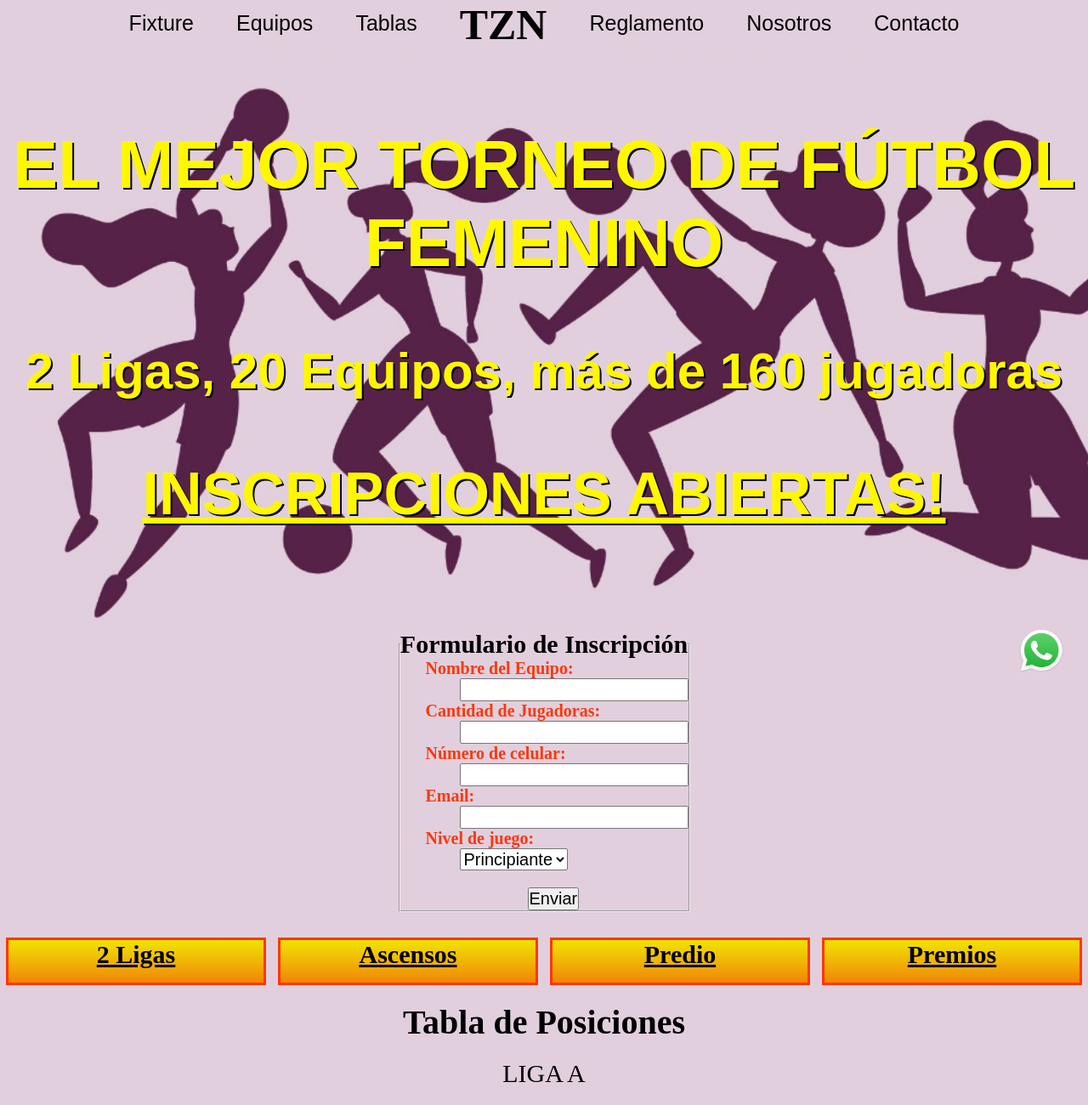
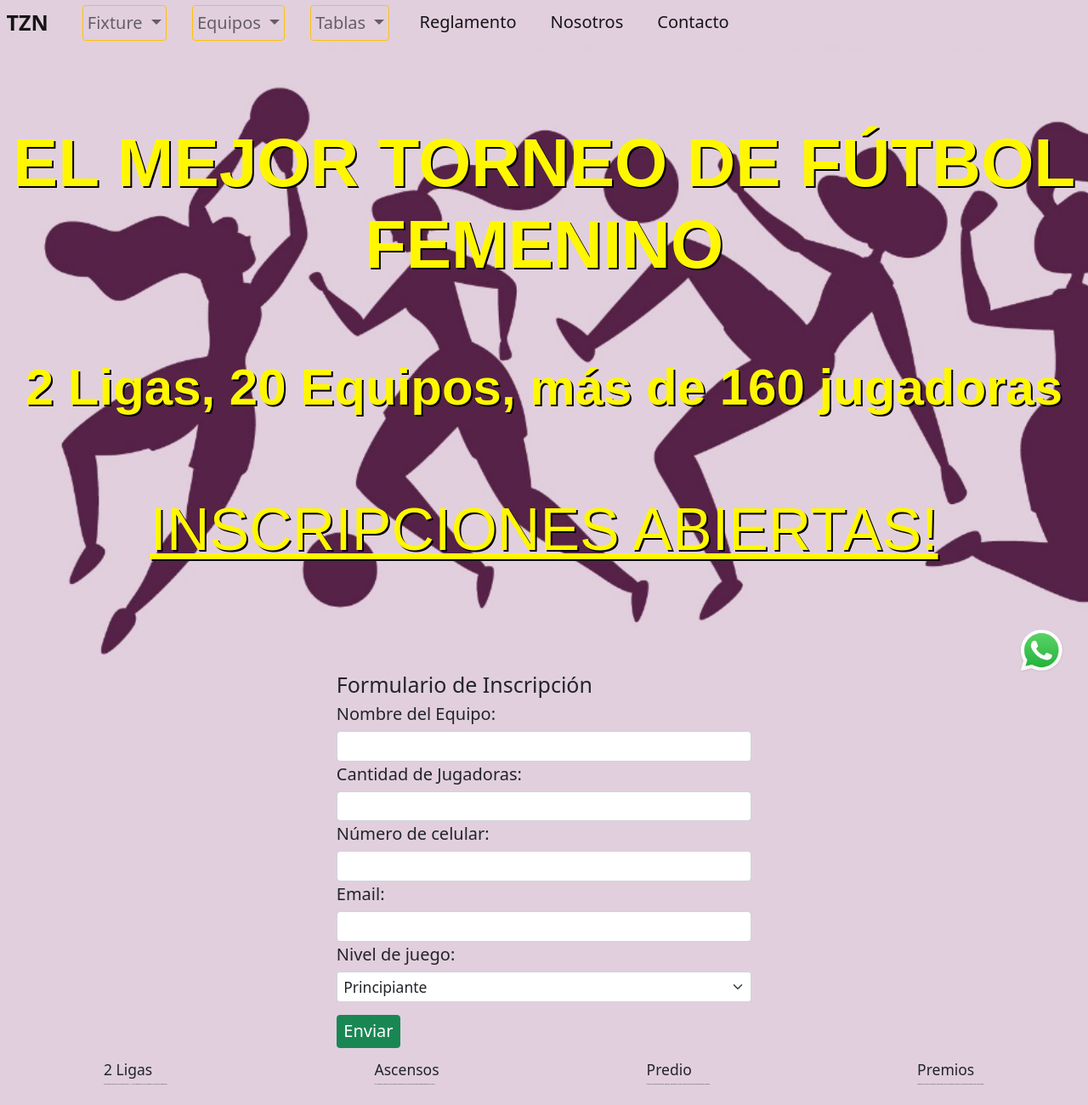
Before and after one commit to Julieta0312/proyecto-dw, a plain HTML site: page index.html in a window 1280 px wide. Shown: the top 1300 px of the page at 85% size. Drawn offline with nearby package versions, Linux system fonts and the light colour scheme.

Commit message:
Add files via upload

```diff
--- a/index.html
+++ b/index.html
@@ -5,81 +5,109 @@
 	<meta name="viewport" content="width=device-width, initial-scale=1.0">
 	<title>Torneo TZN</title>
 	<link rel="icon" type="text/css" href="./assets/img/favicon.png">
+	<link rel="preconnect" href="https://fonts.googleapis.com">
+	<link href="https://cdn.jsdelivr.net/npm/bootstrap@5.2.3/dist/css/bootstrap.min.css" rel="stylesheet" integrity="sha384-rbsA2VBKQhggwzxH7pPCaAqO46MgnOM80zW1RWuH61DGLwZJEdK2Kadq2F9CUG65" crossorigin="anonymous">
     <link rel="stylesheet" type="text/css" href="./css/styles.css">
-	<link rel="preconnect" href="https://fonts.googleapis.com">
 </head>
 <body>
-    <header class="header">
-    	<div class="menu__container">
-    	<nav>
-	  	<ul class="menu">
-	  		<li class="menu__li"><a class="menu__link" href="./secciones/fixture.html">Fixture</a>
-	  		    <ul class="submenu">
-	  			    <li class="submenu__li"><a class="menu__link" href="./secciones/fixture.html#ligaA">Liga A</a></li>
-	  			    <li class="submenu__li"><a class="menu__link" href="./secciones/fixture.html#ligaB">Liga B</a></li>
-	  			</ul></li>
-	  		<li class="menu__li"><a class="menu__link"  href="./secciones/equipos.html">Equipos</a>
-                <ul class="submenu">
-	  			    <li class="submenu__li"><a class="menu__link" href="./secciones/equipos.html#ligaA">Liga A</a></li>
-	  			    <li class="submenu__li"><a class="menu__link" href="./secciones/equipos.html#ligaB">Liga B</a></li>
-	  			</ul></li>
-	  		<li class="menu__li"><a class="menu__link"  href="./secciones/tablas.html">Tablas</a>
-	  			<ul class="submenu">
-	  				<li class="submenu__li"><a class="menu__link" href="./secciones/tablas.html#posiciones">Posiciones</a></li>
-	  			    <li class="submenu__li"><a class="menu__link" href="./secciones/tablas.html#goleadoras">Goleadoras</a></li>
-	  			    <li class="submenu__li"><a class="menu__link" href="./secciones/tablas.html#tarjetas">Tarjetas</a></li>
-	  			</ul></li>
-	  	<a class="name" href="index.html">TZN</a>
-	  		<li class="menu__li"><a class="menu__link" href="./secciones/reglamento.html">Reglamento</a></li>
-	  		<li class="menu__li"><a class="menu__link" href="./secciones/nosotros.html">Nosotros</a></li>
-	  		<li class="menu__li"><a class="menu__link" href="./secciones/contacto.html">Contacto</a></li>
+ <header>
+<nav class="navbar navbar-expand-lg">
+  <div class="container-fluid">
+    <a class="fs-1 fw-bold navbar-brand" href="index.html">TZN</a>
+    <button class="navbar-toggler" type="button" data-bs-toggle="collapse" data-bs-target="#navbarSupportedContent" aria-controls="navbarSupportedContent" aria-expanded="false" aria-label="Toggle navigation">
+      <span class="navbar-toggler-icon"></span>
+    </button>
+    <div class="collapse navbar-collapse" id="navbarSupportedContent">
+      <ul class="navbar-nav me-auto mb-2 mb-lg-0">
+        </li>
+        <li class="nav-item dropdown">
+          <a class="fs-2 ms-5 nav-link dropdown-toggle btn btn-outline-warning" href="./secciones/fixture.html" role="button" data-bs-toggle="dropdown" aria-expanded="false">
+            Fixture
+          </a>
+          <ul class="dropdown-menu bg-warning">
+            <li><a class="fs-2 dropdown-item" href="./secciones/fixture.html#ligaA">Liga A</a></li>
+            <li><a class="fs-2 dropdown-item" href="./secciones/fixture.html#ligaB">Liga B</a></li>
             </ul>
+        </li>
+
+        <li class="nav-item dropdown">
+          <a class="fs-2 ms-5 nav-link dropdown-toggle btn btn-outline-warning" href="./secciones/equipos.html" role="button" data-bs-toggle="dropdown" aria-expanded="false">
+            Equipos
+          </a>
+          <ul class="dropdown-menu bg-warning">
+            <li><a class="fs-2 dropdown-item" href="./secciones/equipos.html#ligaA">Liga A</a></li>
+            <li><a class="fs-2 dropdown-item" href="./secciones/equipos.html#ligaB">Liga B</a></li>
+            </ul>
+        </li>
+        <li class="nav-item dropdown">
+          <a class="fs-2 ms-5 nav-link dropdown-toggle btn btn-outline-warning" href="./secciones/tablas.html" role="button" data-bs-toggle="dropdown" aria-expanded="false">
+            Tablas
+          </a>
+          <ul class="dropdown-menu bg-warning">
+            <li><a class="fs-2 dropdown-item" href="./secciones/tablas.html#posiciones">Posiciones</a></li>
+            <li><a class="fs-2 dropdown-item" href="./secciones/tablas.html#goleadoras">Goleadoras</a></li>
+            <li><a class="fs-2 dropdown-item" href="./secciones/tablas.html#tarjetas">Tarjetas</a></li>
+            </ul>
+        </li>
+<li class="nav-item">
+          <a class="fs-2 nav-link active ms-5" aria-current="page" href="./secciones/reglamento.html">Reglamento</a>
+        </li>
+        <li class="nav-item">
+          <a class="fs-2 nav-link active ms-5" aria-current="page" href="./secciones/nosotros.html">Nosotros</a>
+        </li>
+        <li class="nav-item">
+          <a class="fs-2 nav-link active ms-5" aria-current="page" href="./secciones/contacto.html">Contacto</a>
+        </li>
+      </ul>
+    </div>
+  </div>
 </nav>
-        </div>
 </header>
+
 	<section class="subtitle">
 	  	<h2 class="subtitle__h2"> EL MEJOR TORNEO DE FÚTBOL FEMENINO</h2>
 	  	<p class="subtitle__p">2 Ligas, 20 Equipos, más de 160 jugadoras</p>
 	  	<h3 class="subtitle__h3">INSCRIPCIONES ABIERTAS!</h3>
 	</section>
     <main>
-      	<aside class="form">
+      	<aside class="d-flex justify-content-center">
           <form>
               <fieldset >
-            		<legend class="form__title">Formulario de Inscripción</legend>
-            	<label class="form__label" for="nombreequipo">Nombre del Equipo:</label>
-		        <input class="form__input" type="text">
-		        <label class="form__label" for="cantidadjugadores">Cantidad de Jugadoras:</label>
-                <input class="form__input" type="number">
-		        <label class="form__label" for="numerocontacto">Número de celular:</label>
-                <input class="form__input" type="tel">
-		        <label class="form__label" for="email">Email:</label>
-                <input class="form__input" type="email">
-		        <label class="form__label" for="nivel">Nivel de juego:</label>
-		        <select class="form__input">
-		        <option value="principiante">Principiante</option>
-		        <option value="amateur">Amateur</option>
-		        <option value="profesional">Profesional</option>
+                <legend class="h1">Formulario de Inscripción</legend>
+              <label class="form-label fs-2" for="nombreequipo">Nombre del Equipo:</label>
+            <input class="form-control fs-3" type="text">
+            <label class="form-label fs-2" for="cantidadjugadores">Cantidad de Jugadoras:</label>
+                <input class="form-control fs-3" type="number">
+            <label class="form-label fs-2" for="numerocontacto">Número de celular:</label>
+                <input class="form-control fs-3" type="tel">
+            <label class="form-label fs-2" for="email">Email:</label>
+                <input class="form-control fs-3" type="email">
+            <label class="form-label fs-2" for="nivel">Nivel de juego:</label>
+            <select class="form-select fs-3">
+            <option class="fs-3" value="principiante">Principiante</option>
+            <option class="fs-3" value="amateur">Amateur</option>
+            <option class="fs-3" value="profesional">Profesional</option>
               </select>
-	            <input class="form__button" type="submit" value="Enviar">
+              <input class="btn btn-success fs-2 mt-4 mb-4" type="submit" value="Enviar">
             </form>
         </aside>
+
         <section class="info">
-    	    <article class="card">
-    		    <h3 class="card__title">2 Ligas</h3>
-    		     <p class="card__desc">Hay partidos todos los fin de semana! De 11 a 17 hs, juega la Liga A los sábados y la Liga B los domingos! </p>
+    	    <article class="tarjeta">
+    		    <h3 class="tarjeta__title">2 Ligas</h3>
+    		     <p class="tarjeta__desc">Hay partidos todos los fin de semana! De 11 a 17 hs, juega la Liga A los sábados y la Liga B los domingos! </p>
     	    </article>
-    	    <article class="card">
-    		    <h3 class="card__title">Ascensos</h3>
-    		    <p class="card__desc">Los primeros 2 equipos de la tabla de posiciones de la Liga B ascienden automáticamente a la Liga A. </p>
+    	    <article class="tarjeta">
+    		    <h3 class="tarjeta__title">Ascensos</h3>
+    		    <p class="tarjeta__desc">Los primeros 2 equipos de la tabla de posiciones de la Liga B ascienden automáticamente a la Liga A. </p>
     	    </article>
-    	    <article class="card">
-    		    <h3 class="card__title">Predio</h3>
-    		    <p class="card__desc">Canchas en excelente estado, médicos, hidratación, buffet y buena música para relajar después de jugar!</p>
+    	    <article class="tarjeta">
+    		    <h3 class="tarjeta__title">Predio</h3>
+    		    <p class="tarjeta__desc">Canchas en excelente estado, médicos, hidratación, buffet y buena música para relajar después de jugar!</p>
     	    </article>
-    	    <article class="card">
-    		    <h3 class="card__title">Premios</h3>
-    		    <p class="card__desc">Además de la copa al campeón, entregamos en cada partido vouchers a las mejores jugadoras de cada equipo.</p>
+    	    <article class="tarjeta">
+    		    <h3 class="tarjeta__title">Premios</h3>
+    		    <p class="tarjeta__desc">Además de la copa al campeón, entregamos en cada partido vouchers a las mejores jugadoras de cada equipo.</p>
     	    </article>
         </section>
         <section>
@@ -348,5 +376,6 @@
       	    <a href="https://instagram.com" target="blank"><img class="footer__ig" src="./assets/img/ig.png"></a>
       	    <a href="https://whatsapp.com" target="blank"><img class="footer__wsp" src="./assets/img/wsp.png"></a>
         </footer>
+<script src="https://cdn.jsdelivr.net/npm/bootstrap@5.2.3/dist/js/bootstrap.bundle.min.js" integrity="sha384-kenU1KFdBIe4zVF0s0G1M5b4hcpxyD9F7jL+jjXkk+Q2h455rYXK/7HAuoJl+0I4" crossorigin="anonymous"></script>
 </body>
 </html>
```
Lines whose indentation alone changed are shown as unchanged.
